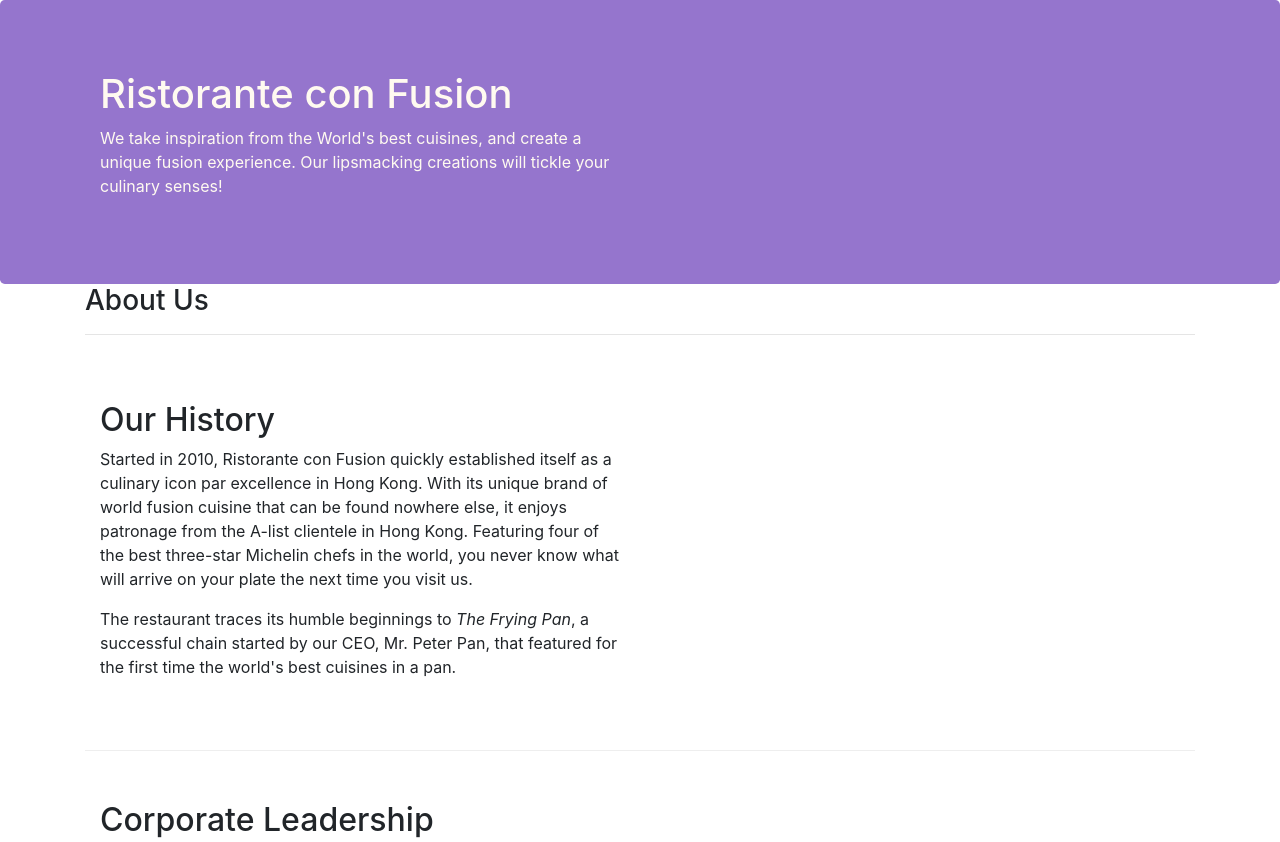
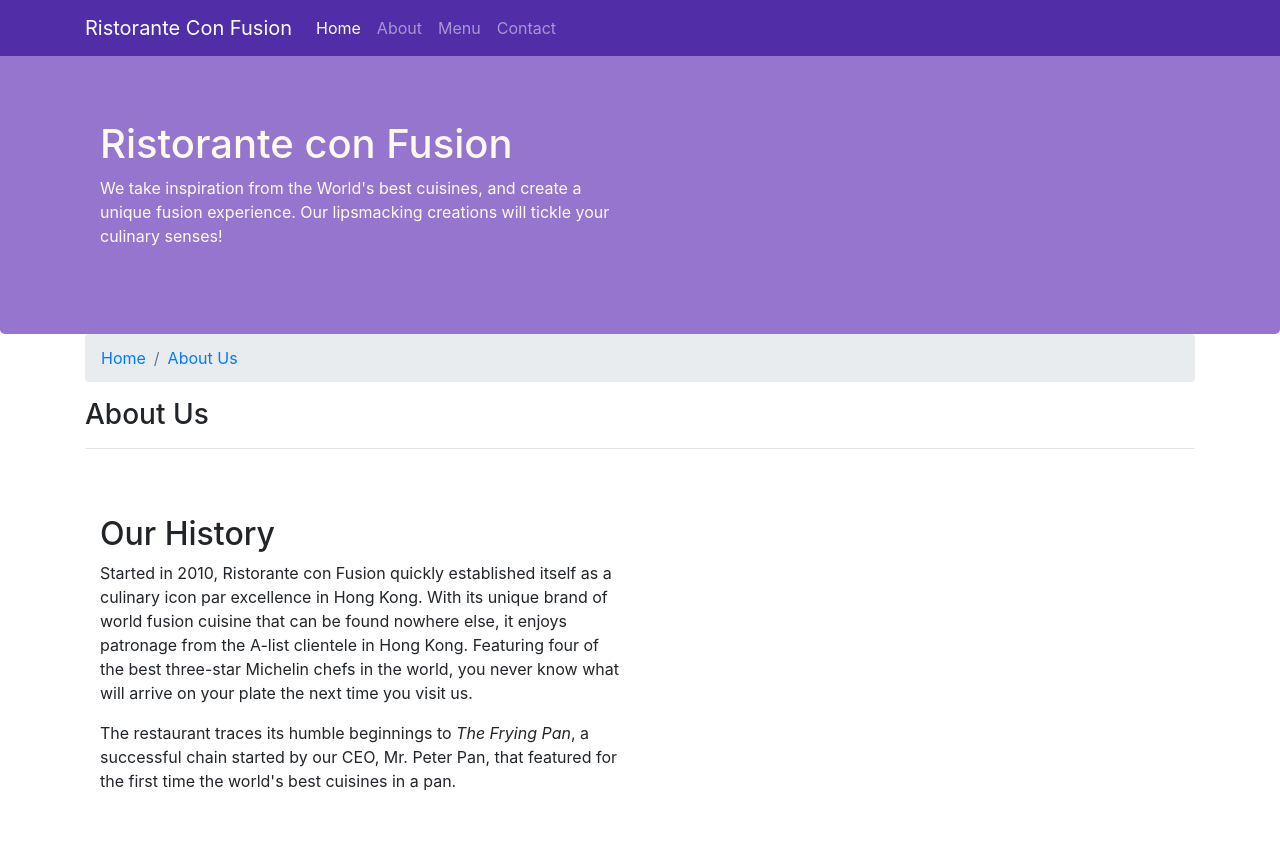
Before and after one commit to Garber1329/Coursera_Bootstrap4_Confuson, a website: page aboutus.html in a window 1280 px wide. Shown: the top 842 px of the page. Drawn offline with nearby package versions, Linux system fonts and the light colour scheme.

Commit message:
Navbar and Breadcrumbs

```diff
--- a/aboutus.html
+++ b/aboutus.html
@@ -14,6 +14,22 @@
 </head>
 
 <body>
+    <nav class="navbar navbar-dark navbar-expand-sm fixed-top">
+        <div class="container">
+            <button class="navbar-toggler" type="button" data-toggle="collapse" data-target="#Navbar">
+                <span class="navbar-toggler-icon"></span>
+            </button>
+            <a class="navbar-brand" href="#">Ristorante Con Fusion</a>
+            <div class="collapse navbar-collapse" id="Navbar">
+                <ul class="navbar-nav mr-auto">
+                    <li class="nav-item active"><a class="nav-link" href="./index.html">Home</a></li>
+                    <li class="nav-item"><a class="nav-link" href="./aboutus.html">About</a></li>
+                    <li class="nav-item"><a class="nav-link" href="#">Menu</a></li>
+                    <li class="nav-item"><a class="nav-link" href="#">Contact</a></li>
+                </ul>
+            </div>
+        </div>
+    </nav>
 
     <header class="jumbotron">
         <div class="container">
@@ -31,6 +47,10 @@
     <div class="container">
         <div class="row">
             <div class="col-12">
+                <ol class="col-12 breadcrumb">
+                    <li class="breadcrumb-item"><a href="./index.html">Home</a></li>
+                    <li class="breadcrumb-item active"><a href="./aboutus.html">About Us</a></li>
+                </ol>
                <h3>About Us</h3>
                <hr>
             </div>
--- a/css/styles.css
+++ b/css/styles.css
@@ -28,3 +28,12 @@ address {
 	margin: 0px;
 	color: #0f0f0f;
 }
+
+body {
+	padding: 50px 0px 0px 0px;
+	z-index: 0;
+}
+
+.navbar-dark {
+	background-color: #512DA8;
+}
```
Also changed, not shown: index.html (+16 -0 lines).
